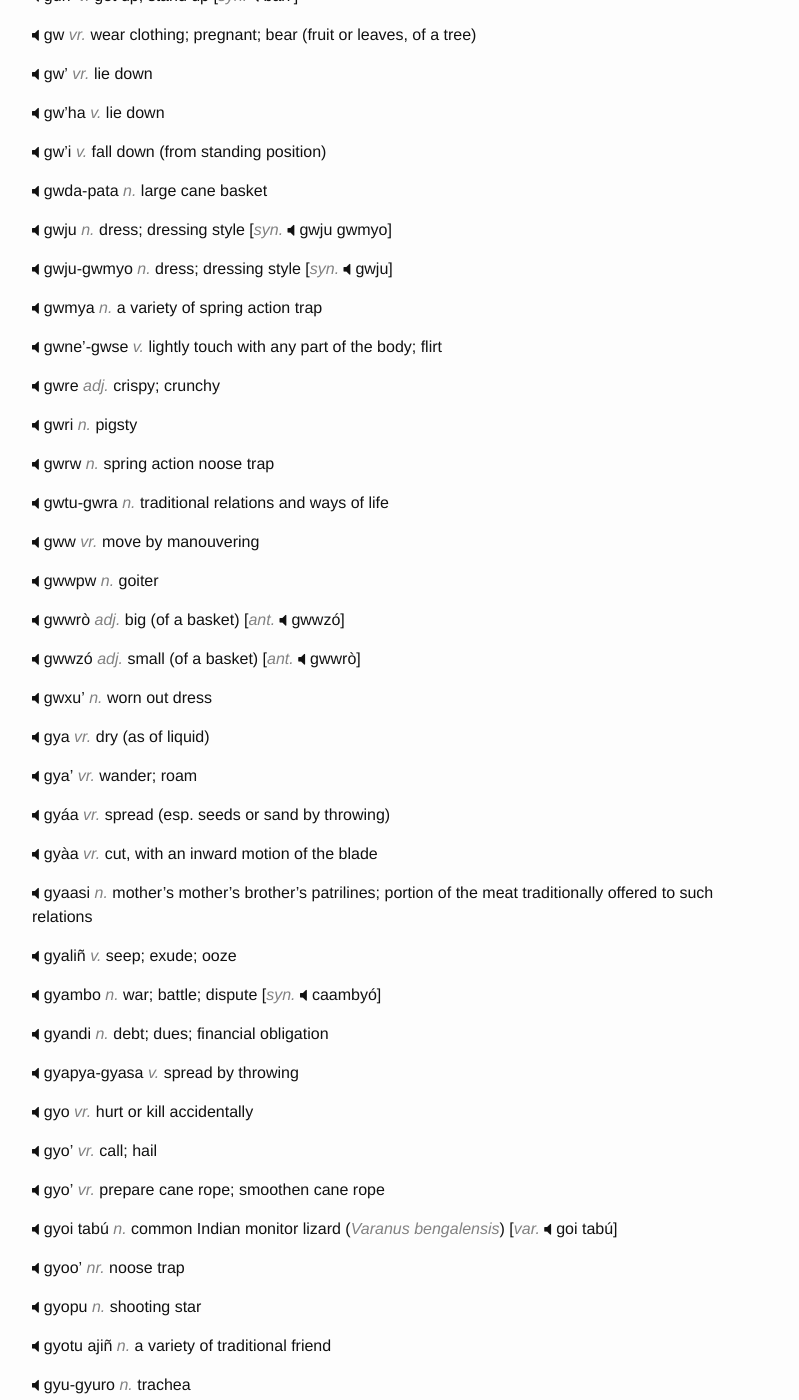
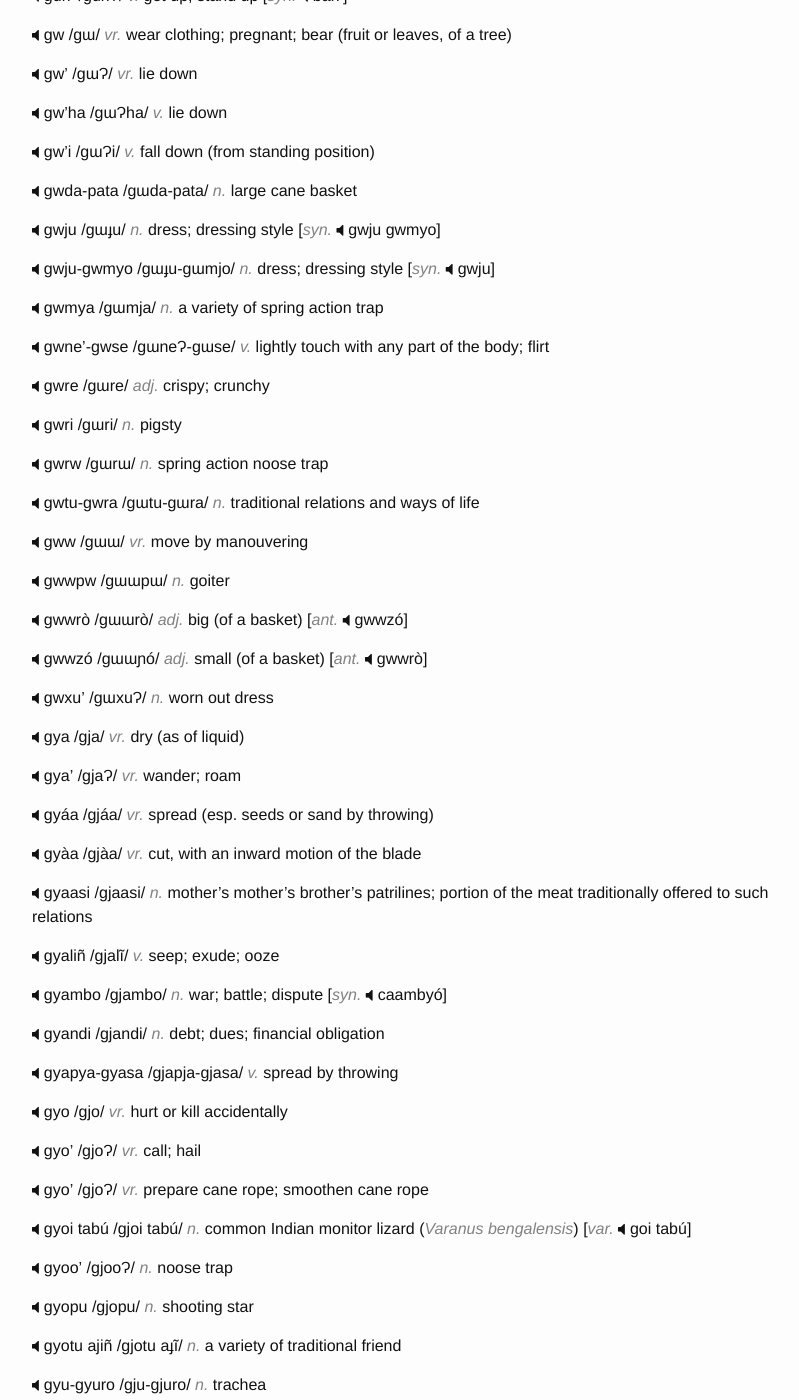
Before and after one commit to hacksparrow/language.apatani.org, a Jekyll site: the page built from dictionary/g.md, in a window 1280 px wide and 1400 px high, scrolled down 3559 px. Shown: the whole window, without its empty margins (238-1037 px from the left). Built offline with Jekyll 4.4.1, drawn with Linux system fonts in a browser that asks for light colours; nearby versions of some CDN libraries; comment, search, counter and statistics services are not loaded; some of the changed text lies outside the part shown.

Commit message:
Update g.md

```diff
--- a/dictionary/g.md
+++ b/dictionary/g.md
@@ -107,265 +107,265 @@ __giko'__ /gikoɁ/ _v._  open (a hinged door)  [_ant._  gipiñ] [_syn._  gipyañ
 __gimbyo__  /gimbjo/ _n._  a meat portion, containing the thoracic cage
 
 
-__gipiñ__ _v._  close (a hinged door) [_ant._  giko'] [_syn._ gitiñ]
+__gipiñ__ /gipĩ/ _v._  close (a hinged door) [_ant._  giko'] [_syn._ gitiñ]
 
 
-__gipyañ__  _v._  close (a hinged door) [_ant._  giko'] [_syn._ gitiñ]
+__gipyañ__  /gipjã/ _v._  close (a hinged door) [_ant._  giko'] [_syn._ gitiñ]
 
 
-__gitiñ__ _v._  close (a hinged door) [_ant._  giko']
+__gitiñ__ /gitĩ/ _v._  close (a hinged door) [_ant._  giko']
 
 
-__giyañ__ _n._  cabbage leaf mustard (_Brassica juncea_ var. _rugosa_)  [_syn._  giyañ hamañ]
+__giyañ__ /gijã/ _n._  cabbage leaf mustard (_Brassica juncea_ var. _rugosa_)  [_syn._  giyañ hamañ]
 
 
-__giyañ hamañ__ _n._  cabbage leaf mustard (_Brassica juncea_ var. _rugosa_)  [_syn._  giyañ]
+__giyañ hamañ__ /gijã hamã/ _n._  cabbage leaf mustard (_Brassica juncea_ var. _rugosa_)  [_syn._  giyañ]
 
 
-__giyañ yorli__ _n._  cabbage leaf mustard seed
+__giyañ yorli__ /gijã jorli/ _n._  cabbage leaf mustard seed
 
 
-__go__  _vr._  fly; soar
+__go__  /go/ _vr._  fly; soar
 
 
-__go__  _vr._  throw [_syn._  ri; ku]
+__go__  /go/ _vr._  throw [_syn._  ri; ku]
 
 
-__go'__ _vr._  measure with outstretched thumb and finger
+__go'__ /goɁ/ _vr._  measure with outstretched thumb and finger
 
 
-__goi tabú__  _n._  common Indian monitor lizard (_Varanus bengalensis_)  [_var._  gyoi tabú]
+__goi tabú__  /goi tabú/ _n._  common Indian monitor lizard (_Varanus bengalensis_)  [_var._  gyoi tabú]
 
 
-__goi'__  _adj._  whole; entire [_adv._  goi'dado]
+__goi'__  /goiɁ/ _adj._  whole; entire [_adv._  goi'dado]
 
 
-__gokvr__ _n._  circle
+__gokvr__ /gokǝr/ _n._  circle
 
 
-__golu__  _n._  lie; untruth; falsehood [_v._  lie]
+__golu__  /golu/ _n._  lie; untruth; falsehood [_v._  lie]
 
 
-__golu paka'__  _n._  dimple on the cheek
+__golu paka'__  /golu pakaɁ/ _n._  dimple on the cheek
 
 
-__gomu__  _n._  facial hair; beard; moustache
+__gomu__  /gomu/ _n._  facial hair; beard; moustache
 
 
-__goñ__ _vr._  utter; emit
+__goñ__ /gõ/ _vr._  utter; emit
 
 
-__goñcañ__  _n._  labial commissure
+__goñcañ__  /gõcã/ _n._  labial commissure
 
 
-__goñcañ une__  _n._  angular stomatitis
+__goñcañ une__ /gõcã une/  _n._  angular stomatitis
 
 
-__goñcì__ _n._  dragonfly [_syn._  koñcì]
+__goñcì__ /gõci/ _n._  dragonfly [_syn._  koñcì]
 
 
-__goñdu__ _n._  arbitration; mediation; mediator
+__goñdu__ /gõdu/ _n._  arbitration; mediation; mediator
 
 
-__goñdu apiñ__  _n._  feast after settlement of a dispute
+__goñdu apiñ__ /gõdu apĩ/  _n._  feast after settlement of a dispute
 
 
-__goñko'__  _v._  open mouth  [_ant._  goñpiñ; goñpyañ]
+__goñko'__  /gõkoɁ/ _v._  open mouth  [_ant._  goñpiñ; goñpyañ]
 
 
-__goñpi'__  _v._  rinse mouth
+__goñpi'__ /gõpiɁ/  _v._  rinse mouth
 
 
-__goñpiñ__  _v._  close mouth [_ant._  goñko']  [_syn._  goñpyañ]
+__goñpiñ__  /gõpĩ/ _v._  close mouth [_ant._  goñko']  [_syn._  goñpyañ]
 
 
-__goñpw__ _n._  chin
+__goñpw__ /gõpɯ/ _n._  chin
 
 
-__goñpyañ__ _v._  close mouth [_ant._  goñko']  [_syn._  goñpiñ]
+__goñpyañ__ /gõpjã/ _v._  close mouth [_ant._  goñko']  [_syn._  goñpiñ]
 
 
-__goo__ _vr._  demarcate a boundary (esp. with fencing)
+__goo__ /goo/ _vr._  demarcate a boundary (esp. with fencing)
 
 
-__góò__ _vr._  hug; embrace; cuddle
+__góò__ /góò/ _vr._  hug; embrace; cuddle
 
 
-__gòo__ _vr._  swell (as a wound); bloat; bulge [_syn._  pyañ]
+__gòo__ /gòo/ _vr._  swell (as a wound); bloat; bulge [_syn._  pyañ]
 
 
-__gòobu__ _v._  swell (as a wound); bloat; bulge [_syn._  pyañ]  [_var._  gòrbú; gòbúr]
+__gòobu__ /gòobu/ _v._  swell (as a wound); bloat; bulge [_syn._  pyañ]  [_var._  gòrbú; gòbúr]
 
 
-__goobw-cibw__  _v._  preserve; protect; safeguard
+__goobw-cibw__  /goobɯ-cibɯ/ _v._  preserve; protect; safeguard
 
 
-__goqe__  _n._  one mouthful; one word
+__goqe__  /goŋe/ _n._  one mouthful; one word
 
 
-__gora__  _n._  horse [_or._ Assamese]
+__gora__  /gora/ _n._  horse [_or._ Assamese]
 
 
-__gorá__  _n._  a section of Apatani village council
+__gorá__  /gorá/ _n._  a section of Apatani village council
 
 
-__gorbañ__  _n._  shoulder
+__gorbañ__  /gorbã/ _n._  shoulder
 
 
-__gordu__ _n._  worth; merit; caliber
+__gordu__ /gordu/ _n._  worth; merit; caliber
 
 
-__goro__  _adj._  big (of a mouth); loud voice  [_ant._  gozó]
+__goro__  /goro/ _adj._  big (of a mouth); loud voice  [_ant._  gozó]
 
 
-__gorw__  _n._  watch; clock  [_or._ Assamese]
+__gorw__  /gorɯ/ _n._  watch; clock  [_or._ Assamese]
 
 
-__gorxañ__  _n._  armpit; underarm
+__gorxañ__ /gorxã/  _n._  armpit; underarm
 
 
-__gozó__  _adj._  small (of a mouth); low voice [_ant._  gorò]
+__gozó__  /goɲó/ _adj._  small (of a mouth); low voice [_ant._  gorò]
 
 
-__gu__  _vr._  crawl (as a baby or a caterpillar)
+__gu__  /gu/ _vr._  crawl (as a baby or a caterpillar)
 
 
-__gu'__ _vr._  hatch; sit on or brood eggs
+__gu'__ /guɁ/ _vr._  hatch; sit on or brood eggs
 
 
-__gu'__ _vr._  turn or turn oneself over (esp. in lying position)
+__gu'__ /guɁ/ _vr._  turn or turn oneself over (esp. in lying position)
 
 
-__gu'pi__ _v._  lie face down
+__gu'pi__ /guɁpi/ _v._  lie face down
 
 
-__gubu'__ _adj._  hot; warm [_ant._  laxw']
+__gubu'__ /gubuɁ/ _adj._  hot; warm [_ant._  laxw']
 
 
-__guli__  _n._  bullet  [_or._ Assamese]
+__guli__  /guli/ _n._  bullet  [_or._ Assamese]
 
 
-__guluñ-gwle__  _adj._  lukewarm; tepid
+__guluñ-gwle__  /gulũ-gɯle/ _adj._  lukewarm; tepid
 
 
-__guñki'__  _v._  bend; stoop
+__guñki'__  /gũkiɁ/ _v._  bend; stoop
 
 
-__guqa__  _v._  lie down (esp. of quadruplets)
+__guqa__  /guŋa/ _v._  lie down (esp. of quadruplets)
 
 
-__guri'__ _v._  get up; stand up  [_syn._  bari']
+__guri'__ /guriɁ/ _v._  get up; stand up  [_syn._  bari']
 
 
-__gw__  _vr._  wear clothing; pregnant; bear (fruit or leaves, of a tree)
+__gw__  /gɯ/ _vr._  wear clothing; pregnant; bear (fruit or leaves, of a tree)
 
 
-__gw'__ _vr._  lie down
+__gw'__ /gɯɁ/ _vr._  lie down
 
 
-__gw'ha__ _v._  lie down
+__gw'ha__ /gɯɁha/ _v._  lie down
 
 
-__gw'i__  _v._  fall down (from standing position)
+__gw'i__  /gɯɁi/ _v._  fall down (from standing position)
 
 
-__gwda-pata__ _n._  large cane basket
+__gwda-pata__ /gɯda-pata/ _n._  large cane basket
 
 
-__gwju__  _n._  dress; dressing style [_syn._  gwju gwmyo]
+__gwju__  /gɯɟu/ _n._  dress; dressing style [_syn._  gwju gwmyo]
 
 
-__gwju-gwmyo__  _n._  dress; dressing style [_syn._  gwju]
+__gwju-gwmyo__  /gɯɟu-gɯmjo/ _n._  dress; dressing style [_syn._  gwju]
 
 
-__gwmya__ _n._  a variety of spring action trap
+__gwmya__ /gɯmja/ _n._  a variety of spring action trap
 
 
-__gwne'-gwse__  _v._  lightly touch with any part of the body; flirt
+__gwne'-gwse__  /gɯneɁ-gɯse/ _v._  lightly touch with any part of the body; flirt
 
 
-__gwre__  _adj._  crispy; crunchy
+__gwre__  /gɯre/ _adj._  crispy; crunchy
 
 
-__gwri__  _n._  pigsty
+__gwri__  /gɯri/ _n._  pigsty
 
 
-__gwrw__  _n._  spring action noose trap
+__gwrw__  /gɯrɯ/ _n._  spring action noose trap
 
 
-__gwtu-gwra__ _n._  traditional relations and ways of life
+__gwtu-gwra__ /gɯtu-gɯra/ _n._  traditional relations and ways of life
 
 
-__gww__ _vr._  move by manouvering
+__gww__ /gɯɯ/ _vr._  move by manouvering
 
 
-__gwwpw__ _n._  goiter
+__gwwpw__ /gɯɯpɯ/ _n._  goiter
 
 
-__gwwrò__ _adj._  big (of a basket)  [_ant._  gwwzó]
+__gwwrò__ /gɯɯrò/ _adj._  big (of a basket)  [_ant._  gwwzó]
 
 
-__gwwzó__ _adj._  small (of a basket)  [_ant._  gwwrò]
+__gwwzó__ /gɯɯɲó/ _adj._  small (of a basket)  [_ant._  gwwrò]
 
 
-__gwxu'__ _n._  worn out dress
+__gwxu'__ /gɯxuɁ/ _n._  worn out dress
 
 
-__gya__ _vr._  dry (as of liquid)
+__gya__ /gja/ _vr._  dry (as of liquid)
 
 
-__gya'__  _vr._  wander; roam
+__gya'__  /gjaɁ/ _vr._  wander; roam
 
 
-__gyáa__  _vr._  spread (esp. seeds or sand by throwing)
+__gyáa__  /gjáa/ _vr._  spread (esp. seeds or sand by throwing)
 
 
-__gyàa__  _vr._  cut, with an inward motion of the blade
+__gyàa__  /gjàa/ _vr._  cut, with an inward motion of the blade
 
 
-__gyaasi__  _n._  mother's mother's brother's patrilines; portion of the meat traditionally offered to such relations
+__gyaasi__  /gjaasi/ _n._  mother's mother's brother's patrilines; portion of the meat traditionally offered to such relations
 
 
-__gyaliñ__  _v._  seep; exude; ooze
+__gyaliñ__  /gjalĩ/ _v._  seep; exude; ooze
 
 
-__gyambo__  _n._  war; battle; dispute  [_syn._  caambyó]
+__gyambo__  /gjambo/ _n._  war; battle; dispute  [_syn._  caambyó]
 
 
-__gyandi__  _n._  debt; dues; financial obligation
+__gyandi__  /gjandi/ _n._  debt; dues; financial obligation
 
 
-__gyapya-gyasa__  _v._  spread by throwing
+__gyapya-gyasa__  /gjapja-gjasa/ _v._  spread by throwing
 
 
-__gyo__ _vr._  hurt or kill accidentally
+__gyo__ /gjo/ _vr._  hurt or kill accidentally
 
 
-__gyo'__  _vr._  call; hail
+__gyo'__  /gjoɁ/ _vr._  call; hail
 
 
-__gyo'__  _vr._  prepare cane rope; smoothen cane rope
+__gyo'__  /gjoɁ/ _vr._  prepare cane rope; smoothen cane rope
 
 
-__gyoi tabú__ _n._  common Indian monitor lizard (_Varanus bengalensis_)  [_var._  goi tabú]
+__gyoi tabú__ /gjoi tabú/ _n._  common Indian monitor lizard (_Varanus bengalensis_)  [_var._  goi tabú]
 
 
-__gyoo'__ _nr._  noose trap
+__gyoo'__ /gjooɁ/ _n._  noose trap
 
 
-__gyopu__ _n._  shooting star
+__gyopu__ /gjopu/ _n._  shooting star
 
 
-__gyotu ajiñ__  _n._  a variety of traditional friend
+__gyotu ajiñ__  /gjotu aɟĩ/ _n._  a variety of traditional friend
 
 
-__gyu-gyuro__ _n._  trachea
+__gyu-gyuro__ /gju-gjuro/ _n._  trachea
 
 
-__gyuñtañ__ _n._  negotiator; go between in a marriage
+__gyuñtañ__ /gjũtã/ _n._  negotiator; go between in a marriage
 
 
-__gyuu__  _vr._  yell; howl; scream; shout
+__gyuu__  /gjuu/ _vr._  yell; howl; scream; shout
 
 
-__gyuzañ__  _n._  ritual performed to appease a malevolent spiriti  [_ant._  twgò]
+__gyuzañ__  /gjuɲã/ _n._  ritual performed to appease a malevolent spiriti  [_ant._  twgò]
```
